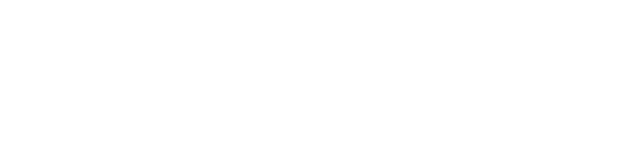
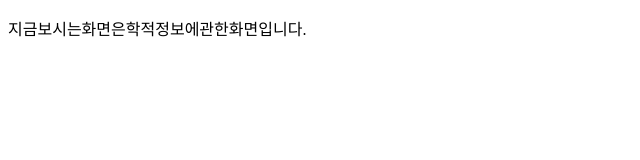
Before and after one commit to minukhan/HOE-project, a plain HTML site: page school_record.html in a window 1280 px wide. Shown: the whole page, without its empty margins (0-640 px from the left). Drawn offline with Linux system fonts and the light colour scheme.

Commit message:
hye sixth commit

```diff
--- a/school_record.html
+++ b/school_record.html
@@ -4,9 +4,11 @@
     <meta charset="UTF-8">
     <meta http-equiv="X-UA-Compatible" content="IE=edge">
     <meta name="viewport" content="width=device-width, initial-scale=1.0">
-    <title>학적정보</title>
+    <title>학적</title>
 </head>
 <body>
-
+    <p>
+        지금보시는화면은학적정보에관한화면입니다.
+    </p>
 </body>
 </html>
```
Also changed, not shown: map.html (+3 -1 lines).
